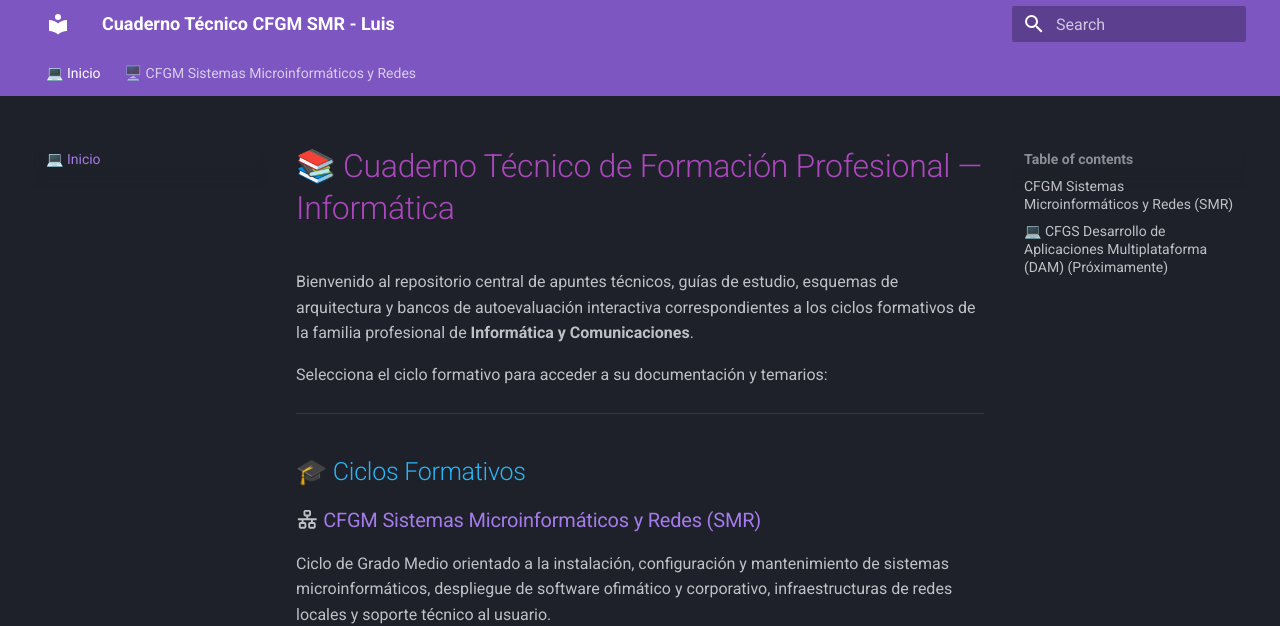
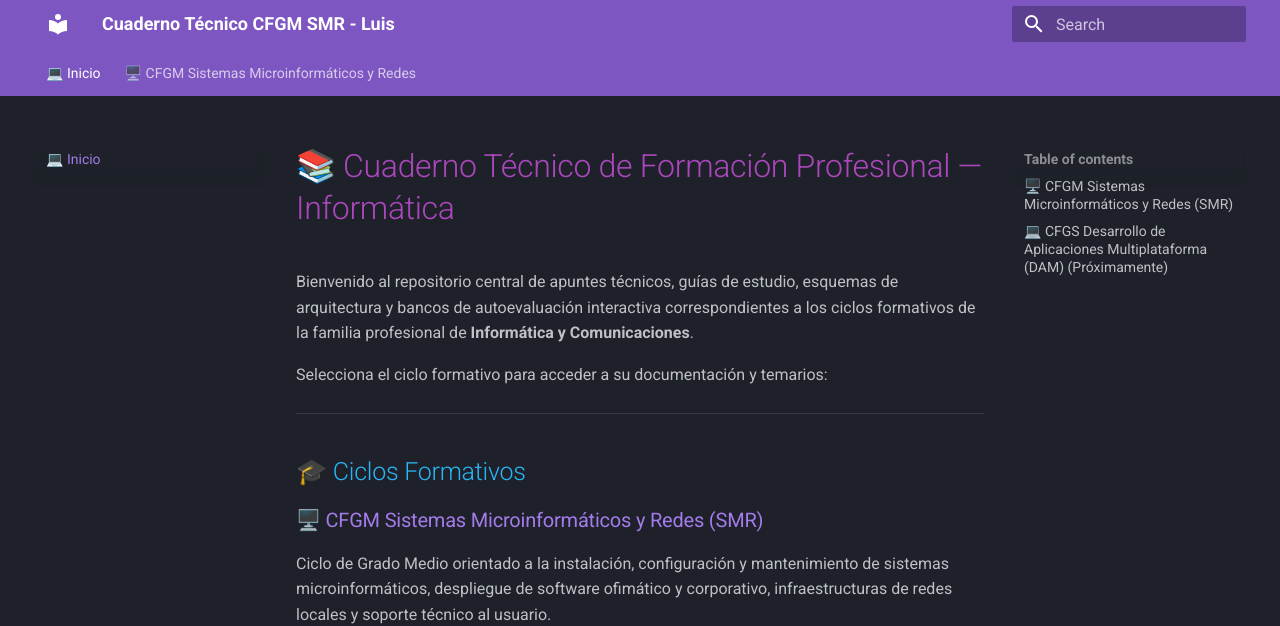
Before and after one commit to Beamspark/SMR-Apuntes, an MkDocs documentation site: the page built from docs/index.md, in a window 1280 px wide and 900 px high. Shown: the top 626 px of the window. Built offline with MkDocs 1.6.1 and Material for MkDocs 9.7.7, drawn with Linux system fonts in a browser that asks for light colours; part of the change alters nothing that is shown.

```diff
--- a/docs/index.md
+++ b/docs/index.md
@@ -8,7 +8,7 @@ Selecciona el ciclo formativo para acceder a su documentación y temarios:
 
 <h2 style="color: #29b6f6;">🎓 Ciclos Formativos</h2>
 
-### :material-lan: [CFGM Sistemas Microinformáticos y Redes (SMR)](smr/index.md)
+### 🖥️ [CFGM Sistemas Microinformáticos y Redes (SMR)](smr/index.md)
 Ciclo de Grado Medio orientado a la instalación, configuración y mantenimiento de sistemas microinformáticos, despliegue de software ofimático y corporativo, infraestructuras de redes locales y soporte técnico al usuario.
 
 * **Estado:** En curso / Activo.
```
